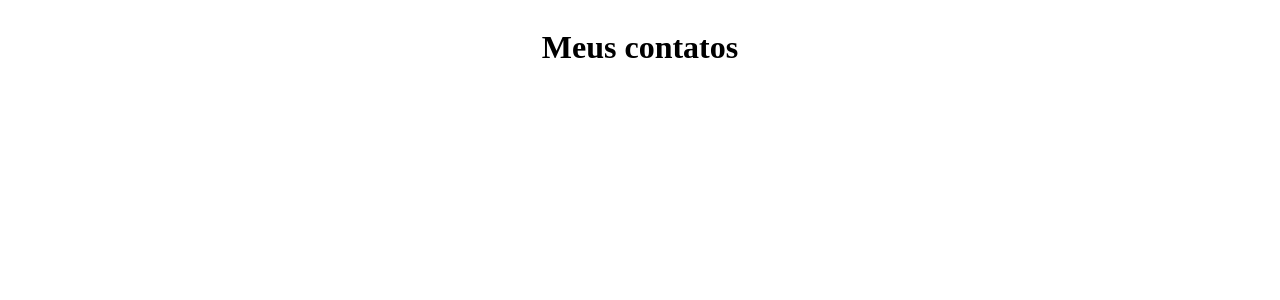
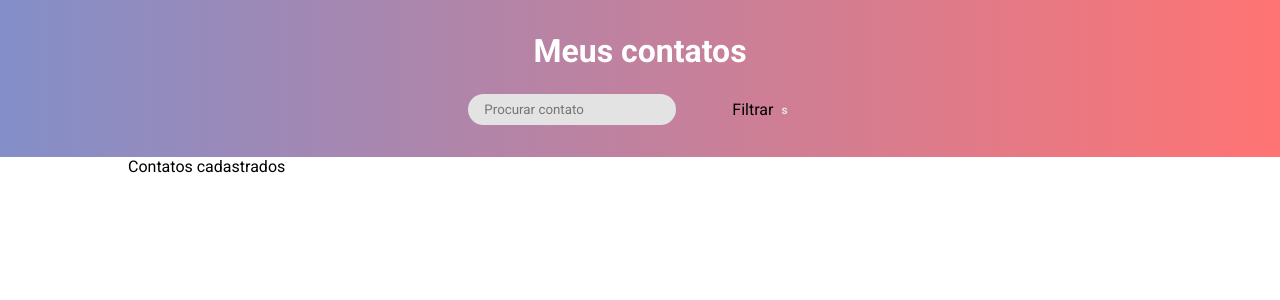
Before and after one commit to isabelaramoss/listacontatos_redux, a React (Create React App) app: page / in a window 1280 px wide. Shown: the top 300 px of the page. Built offline with nearby package versions, Linux system fonts and the light colour scheme.

Commit message:
estilizando header e componentizando itens

```diff
--- a/src/App.tsx
+++ b/src/App.tsx
@@ -1,7 +1,15 @@
+import EstiloGlobal from './styles'
 import Header from './containers/Header'
+import ListaDeContatos from './containers/ListaDeContatos'
 
 function App() {
-  return <Header></Header>
+  return (
+    <>
+      <EstiloGlobal />
+      <Header />
+      <ListaDeContatos />
+    </>
+  )
 }
 
 export default App
--- /dev/null
+++ b/src/components/FiltroCard/index.tsx
@@ -0,0 +1,14 @@
+import * as S from './style'
+
+const FiltroCard = () => {
+  return (
+    <>
+      <p>Filtrar</p>
+      <S.Card>
+        <div>s</div>
+      </S.Card>
+    </>
+  )
+}
+
+export default FiltroCard
--- /dev/null
+++ b/src/components/FiltroCard/style.ts
@@ -0,0 +1,12 @@
+import styled from 'styled-components'
+
+export const Card = styled.div`
+  padding: 8px;
+  font-weight: bold;
+  font-size: 12px;
+  color: #e4e3e3;
+  margin-right: 16px;
+  border-radius: 16px;
+  border: none;
+  cursor: pointer;
+`
--- a/src/containers/Header/index.tsx
+++ b/src/containers/Header/index.tsx
@@ -1,10 +1,19 @@
-import { HeaderContainer } from './style'
+import FiltroCard from '../../components/FiltroCard'
+import * as S from './style'
 
 const Header = () => {
   return (
-    <HeaderContainer>
-      <h1>Meus contatos</h1>
-    </HeaderContainer>
+    <>
+      <S.HeaderContainer>
+        <div>
+          <S.Titulo>Meus contatos</S.Titulo>
+        </div>
+        <S.PesquisaContainer>
+          <S.Buscar type="text" placeholder="Procurar contato" />
+          <FiltroCard />
+        </S.PesquisaContainer>
+      </S.HeaderContainer>
+    </>
   )
 }
 
--- a/src/containers/Header/style.ts
+++ b/src/containers/Header/style.ts
@@ -2,17 +2,35 @@ import styled from 'styled-components'
 
 export const HeaderContainer = styled.header`
   width: 100%;
-  heigh: 20rem;
-  background-color: #fff;
+  display: block;
+  text-align: center;
+  padding: 32px;
+  background: linear-gradient(
+    to right,
+    rgba(110, 123, 191, 0.85),
+    rgba(255, 91, 91, 0.85)
+  );
+`
+
+export const Titulo = styled.h1`
+  font-size: 32px;
+  font-weight: bold;
+  color: #fff;
+  margin-bottom: 24px;
+`
+
+export const PesquisaContainer = styled.div`
   display: flex;
   align-items: center;
   justify-content: center;
-  gap: 32px;
+`
 
-  h1 {
-    font-size: 32px;
-    font-weight: bold;
-    color: #000;
-  }
+export const Buscar = styled.input`
+  border-radius: 16px;
+  border: none;
+  background-color: #e4e3e3;
+  padding: 8px 0;
+  padding-left: 16px;
+  padding-right: 40px;
+  margin-right: 56px;
 `
-//mudar cor h1 para branco depois de adicionar o fundo
--- /dev/null
+++ b/src/containers/ListaDeContatos/index.tsx
@@ -0,0 +1,11 @@
+import { Container } from './style'
+
+const ListaDeContatos = () => {
+  return (
+    <Container>
+      <p>Contatos cadastrados</p>
+    </Container>
+  )
+}
+
+export default ListaDeContatos
--- /dev/null
+++ b/src/containers/ListaDeContatos/style.ts
@@ -0,0 +1,10 @@
+import { styled } from 'styled-components'
+
+export const Container = styled.div`
+  margin: 0 auto;
+  max-width: 64rem;
+  width: 100%;
+  height: 100vh;
+`
+
+export default Container
--- a/src/styles/index.ts
+++ b/src/styles/index.ts
@@ -1,4 +1,4 @@
-import styled, { createGlobalStyle } from 'styled-components'
+import { createGlobalStyle } from 'styled-components'
 
 const EstiloGlobal = createGlobalStyle`
   *{
@@ -9,11 +9,5 @@ const EstiloGlobal = createGlobalStyle`
     list-style: none;
   }
 `
-export const Container = styled.div`
-  margin: 0 auto;
-  max-width: 64rem;
-  width: 100%;
-  height: 100vh;
-`
 
 export default EstiloGlobal
```
